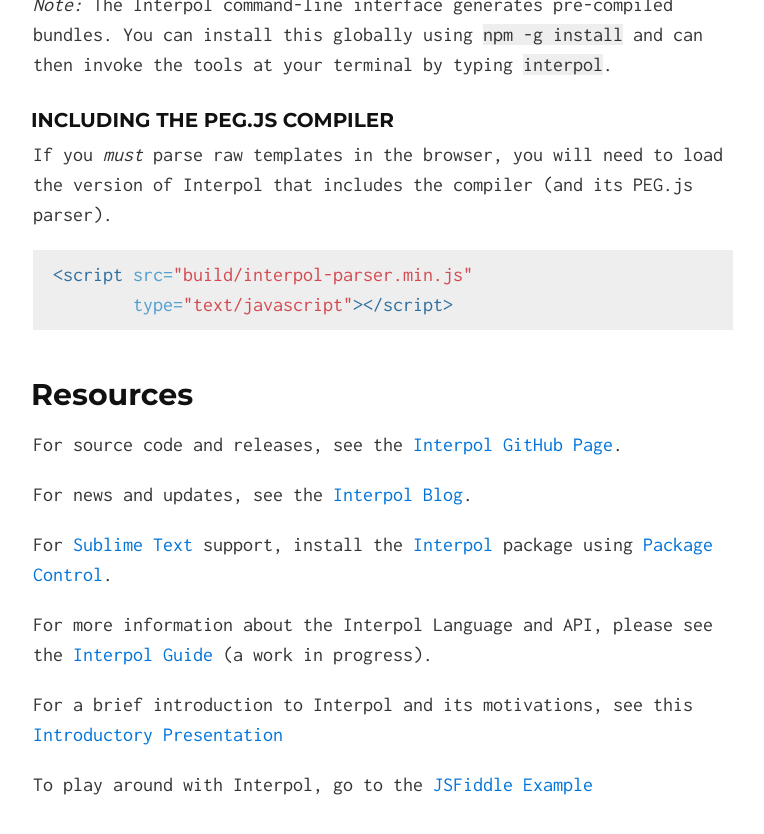
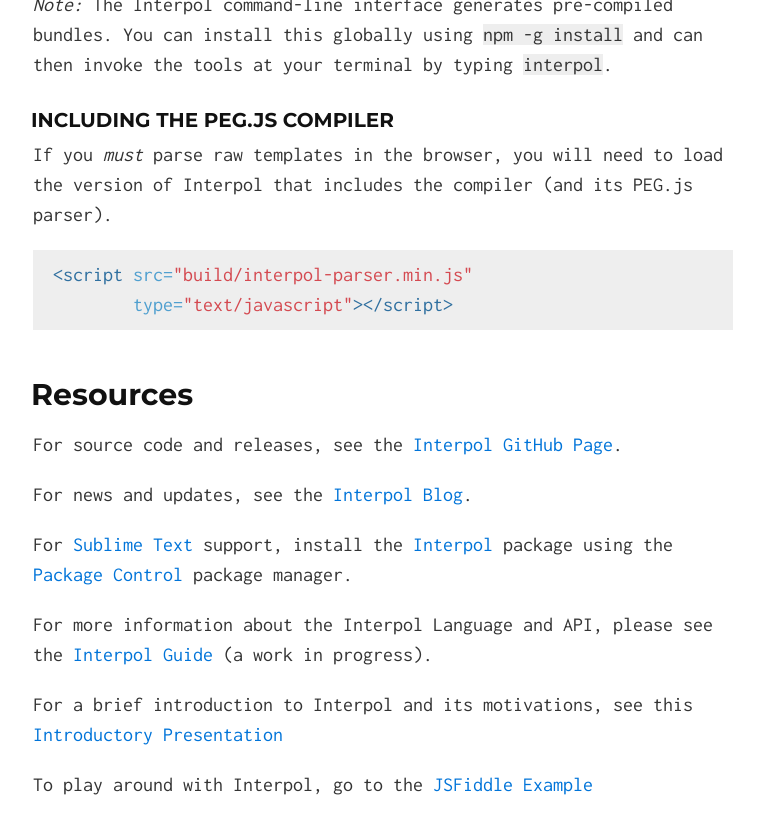
Before and after one commit to kode4food/interpol, a Jekyll site: the page built from index.md, in a window 1280 px wide and 900 px high, scrolled down 3870 px. Shown: the top 834 px of the window, without its empty margins (257-1021 px from the left). Built offline with Jekyll 4.4.1, drawn with Linux system fonts in a browser that asks for light colours; Markdown is read by kramdown in place of the engine named in the settings.

Commit message:
correction

```diff
--- a/index.md
+++ b/index.md
@@ -112,7 +112,7 @@
 
 For news and updates, see the [Interpol Blog](http://blog.interpoljs.io/).
 
-For [Sublime Text](http://www.sublimetext.com/) support, install the [Interpol](https://packagecontrol.io/packages/Interpol) package using [Package Control](https://packagecontrol.io/).
+For [Sublime Text](http://www.sublimetext.com/) support, install the [Interpol](https://packagecontrol.io/packages/Interpol) package using the [Package Control](https://packagecontrol.io/) package manager.
 
 For more information about the Interpol Language and API, please see the [Interpol Guide](http://interpoljs.io/guide/) (a work in progress).
 
```
